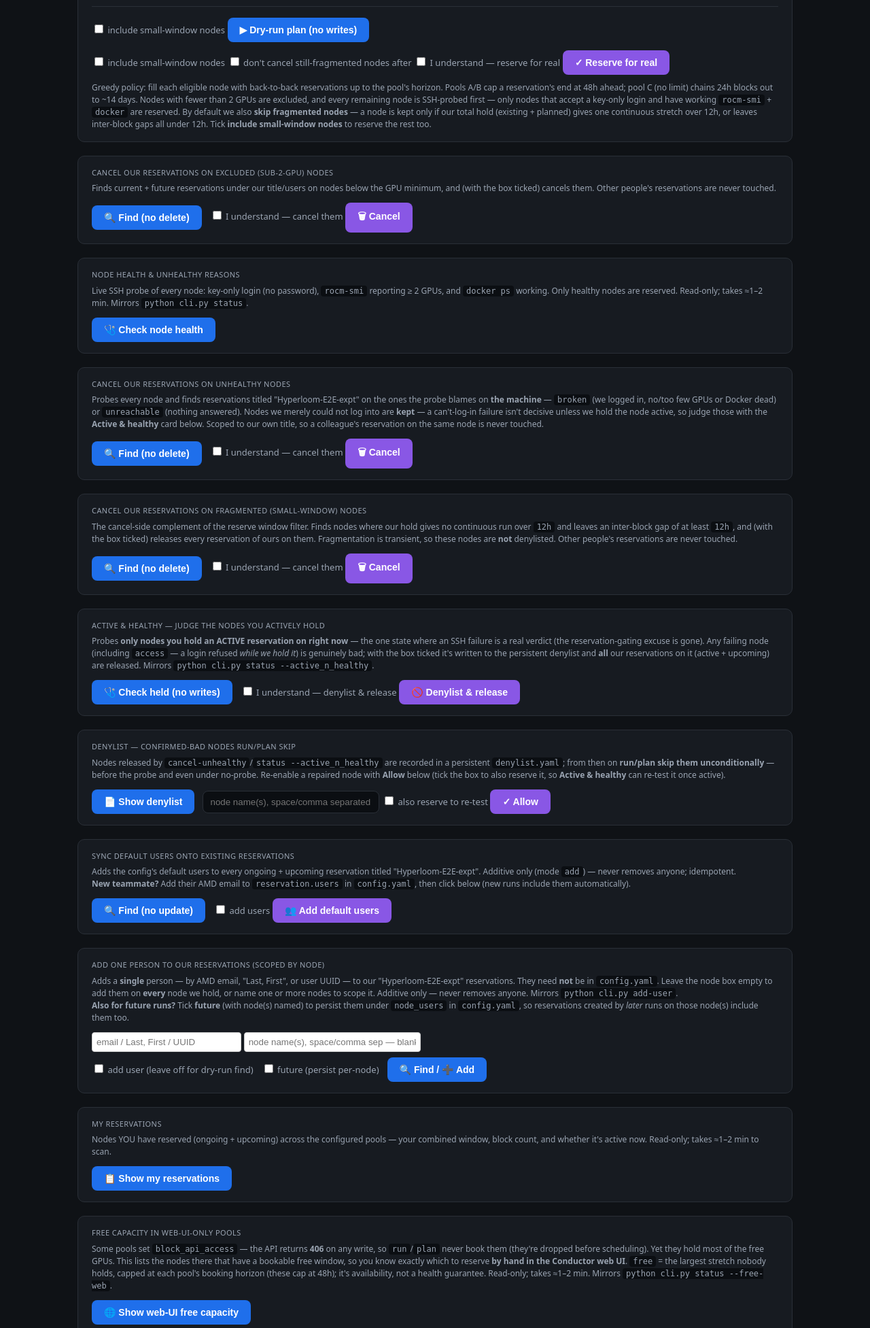
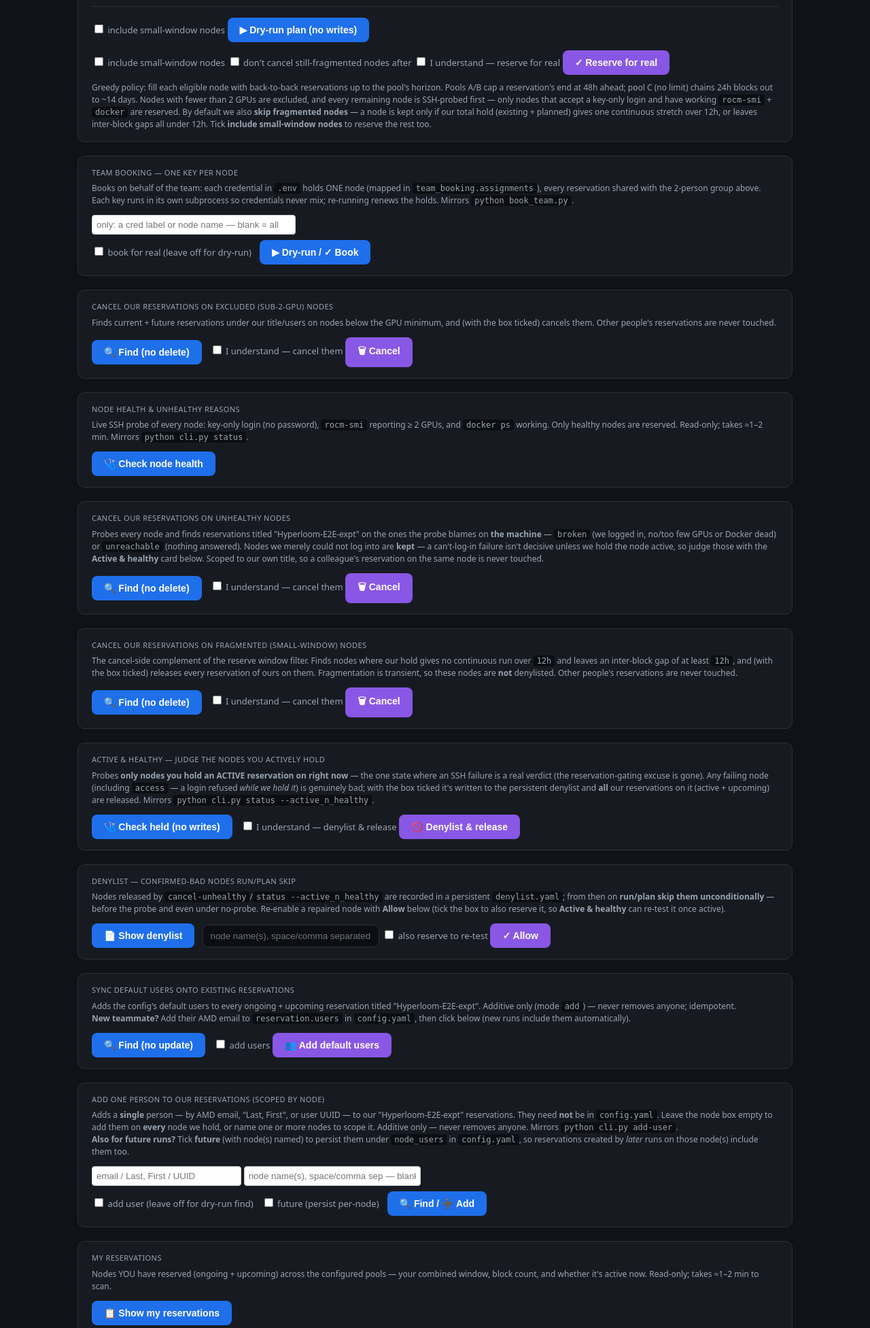
Before and after one commit to rodosingh/automatic-conductor-reserve, a Flask app: page / in a window 1280 px wide. Shown: the part 409-2362 px from the top of the page at 68% size. Run offline with Flask 3, Linux system fonts and the light colour scheme.

Commit message:
Sync team booking into the Flask app; document cron install
Add a "Team booking — one key per node" card to the web UI, mirroring
book_team.py: it lists the credential→node map and runs the same tool
(dry-run by default, confirm box to book for real, optional --only). The
handler shells out to book_team.py so each key keeps its own isolated
subprocess — the Flask process can't hold six identities itself.

- app.py: _do_team + /team-book route, team result in _last, assignments
  surfaced via _safe_config.
- templates/index.html: the team-booking card (map table + dry-run/book
  form + captured output).
- HOW_TO_RUN.md: how to install/run the renewal cron (absolute paths, the
  required cd, and the WSL cron-daemon check).

```diff
--- a/app.py
+++ b/app.py
@@ -10,6 +10,10 @@ Run:  python app.py    then open http://127.0.0.1:5057
 from __future__ import annotations
 
 import logging
+import os
+import re
+import subprocess
+import sys
 import threading
 from datetime import datetime, timezone
 
@@ -29,7 +33,7 @@ _lock = threading.Lock()
 _last = {"result": None, "log": [], "running": False, "cancel": None, "sync": None,
          "reserved": None, "health": None, "unhealthy": None, "active_n_healthy": None,
          "denylist": None, "allow": None, "small_window": None, "add_user": None,
-         "free_web": None}
+         "free_web": None, "team": None}
 
 
 def _do_run(commit: bool, filter_windows: bool = True, cancel_fragmented: bool = True):
@@ -179,6 +183,34 @@ def _do_active_n_healthy(commit: bool):
         _last["running"] = False
 
 
+def _do_team(commit: bool, only: str | None = None):
+    """Team booking: one key per node via book_team.py.
+
+    The Flask process holds a single identity, but team booking must authenticate as EACH
+    teammate. book_team.py already spawns an isolated subprocess per credential, so we shell
+    out to it (rather than re-implement that here) and capture its output for the card.
+    """
+    _last["log"] = []
+    _last["running"] = True
+    try:
+        cmd = [sys.executable, "book_team.py"]
+        if commit:
+            cmd.append("--commit")
+        if only:
+            cmd += ["--only", only]
+        proc = subprocess.run(cmd, capture_output=True, text=True,
+                              cwd=os.path.dirname(os.path.abspath(__file__)))
+        lines = [ln for ln in (proc.stdout or "").splitlines()
+                 if not re.search(r"warning|insecure", ln, re.I)]
+        if proc.returncode != 0 and (proc.stderr or "").strip():
+            lines += ["", "stderr:"] + (proc.stderr or "").strip().splitlines()[-10:]
+        _last["team"] = {"commit": commit, "only": only, "lines": lines,
+                         "created": sum(1 for ln in lines if "created:" in ln),
+                         "rc": proc.returncode}
+    finally:
+        _last["running"] = False
+
+
 def _do_denylist():
     _last["log"] = []
     _last["denylist"] = denylist.load()
@@ -219,6 +251,7 @@ def index():
         small_window=_last["small_window"],
         add_user=_last["add_user"],
         free_web=_last["free_web"],
+        team=_last["team"],
         log=_last["log"],
         running=_last["running"],
         runs=notify.list_runs()[:10],
@@ -343,6 +376,17 @@ def active_n_healthy_route():
     return redirect(url_for("index"))
 
 
+@app.route("/team-book", methods=["POST"])
+def team_book_route():
+    """Book one node per credential (book_team.py). Dry-run unless the confirm box is ticked."""
+    do_commit = request.form.get("confirm") == "on"
+    only = (request.form.get("only") or "").strip() or None
+    if not _last["running"]:
+        with _lock:
+            _do_team(commit=do_commit, only=only)
+    return redirect(url_for("index"))
+
+
 @app.route("/denylist", methods=["POST"])
 def denylist_route():
     """Show the persistent denylist that run/plan skip unconditionally. Read-only."""
@@ -371,6 +415,7 @@ def _safe_config():
             "team_name": r["team_name"], "users": r.get("users", []),
             "batch_opt_out": r.get("batch_opt_out", True),
             "pools": [p["id"] for p in cfg["pools"]], "policy": cfg.get("policy", {}),
+            "assignments": (cfg.get("team_booking") or {}).get("assignments", []),
         }
     except Exception as e:  # noqa: BLE001
         return {"error": str(e)}
--- a/templates/index.html
+++ b/templates/index.html
@@ -87,6 +87,45 @@
       {{ config.policy.max_gap_hours or 12 }}h. Tick <b>include small-window nodes</b> to reserve
       the rest too.
     </div>
+  </div>
+
+  <div class="card">
+    <div class="kv"><b>Team booking — one key per node</b></div>
+    <div class="mut" style="font-size:12px;margin:6px 0 12px">
+      Books on behalf of the team: each credential in <code>.env</code> holds ONE node (mapped in
+      <code>team_booking.assignments</code>), every reservation shared with the
+      {{ config.users|length }}-person group above. Each key runs in its own subprocess so
+      credentials never mix; re-running renews the holds. Mirrors <code>python book_team.py</code>.
+    </div>
+    {% if config.assignments %}
+    <table style="margin-bottom:12px">
+      <thead><tr><th>Credential</th><th>Node</th></tr></thead>
+      <tbody>
+      {% for a in config.assignments %}
+        <tr><td class="mut">{{ 'default (you)' if a.cred == 'default' else 'CRED_' ~ a.cred }}</td>
+            <td>{{ a.node }}</td></tr>
+      {% endfor %}
+      </tbody>
+    </table>
+    {% endif %}
+    <form action="{{ url_for('team_book_route') }}" method="post" onsubmit="return this.confirm.checked ? confirm('Create REAL reservations under each teammate key?') : true;">
+      <input type="text" name="only" placeholder="only: a cred label or node name — blank = all"
+             style="padding:6px;border:1px solid #ccc;border-radius:4px;width:300px">
+      <div class="row" style="margin-top:8px">
+        <label class="mut" style="font-size:13px"><input type="checkbox" name="confirm"> book for real (leave off for dry-run)</label>
+        <button class="btn btn-plan" {% if running %}disabled{% endif %}>▶ Dry-run / ✓ Book</button>
+        {% if running %}<span class="mut">running… (≈2–3 min for all keys)</span>{% endif %}
+      </div>
+    </form>
+    {% if team %}
+      <div style="margin-top:12px">
+        <div class="kv"><b>{{ 'COMMIT' if team.commit else 'DRY-RUN' }}{% if team.only %} · only {{ team.only }}{% endif %}{% if team.commit %} — {{ team.created }} reservation(s) created{% endif %}</b>
+          {% if team.rc != 0 %}<span class="pill failed" style="margin-left:8px">exit {{ team.rc }}</span>{% endif %}
+        </div>
+        <pre style="margin-top:8px;background:#f6f8fa;padding:10px;border:1px solid var(--line);border-radius:6px;overflow:auto;font-size:12px;max-height:360px">{% for ln in team.lines %}{{ ln }}
+{% endfor %}</pre>
+      </div>
+    {% endif %}
   </div>
 
   <div class="card">
```
Also changed, not shown: HOW_TO_RUN.md (+18 -3 lines).
